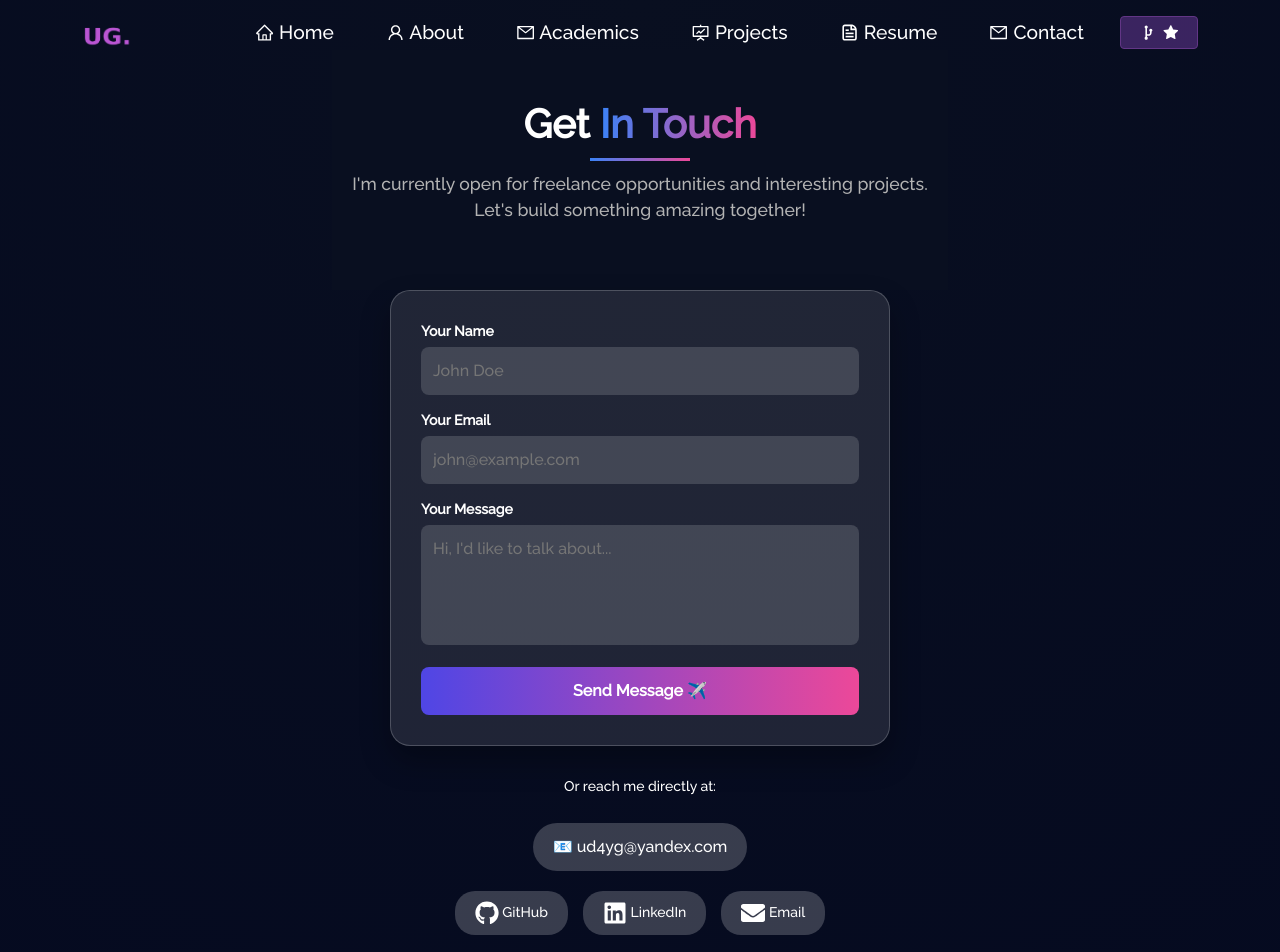
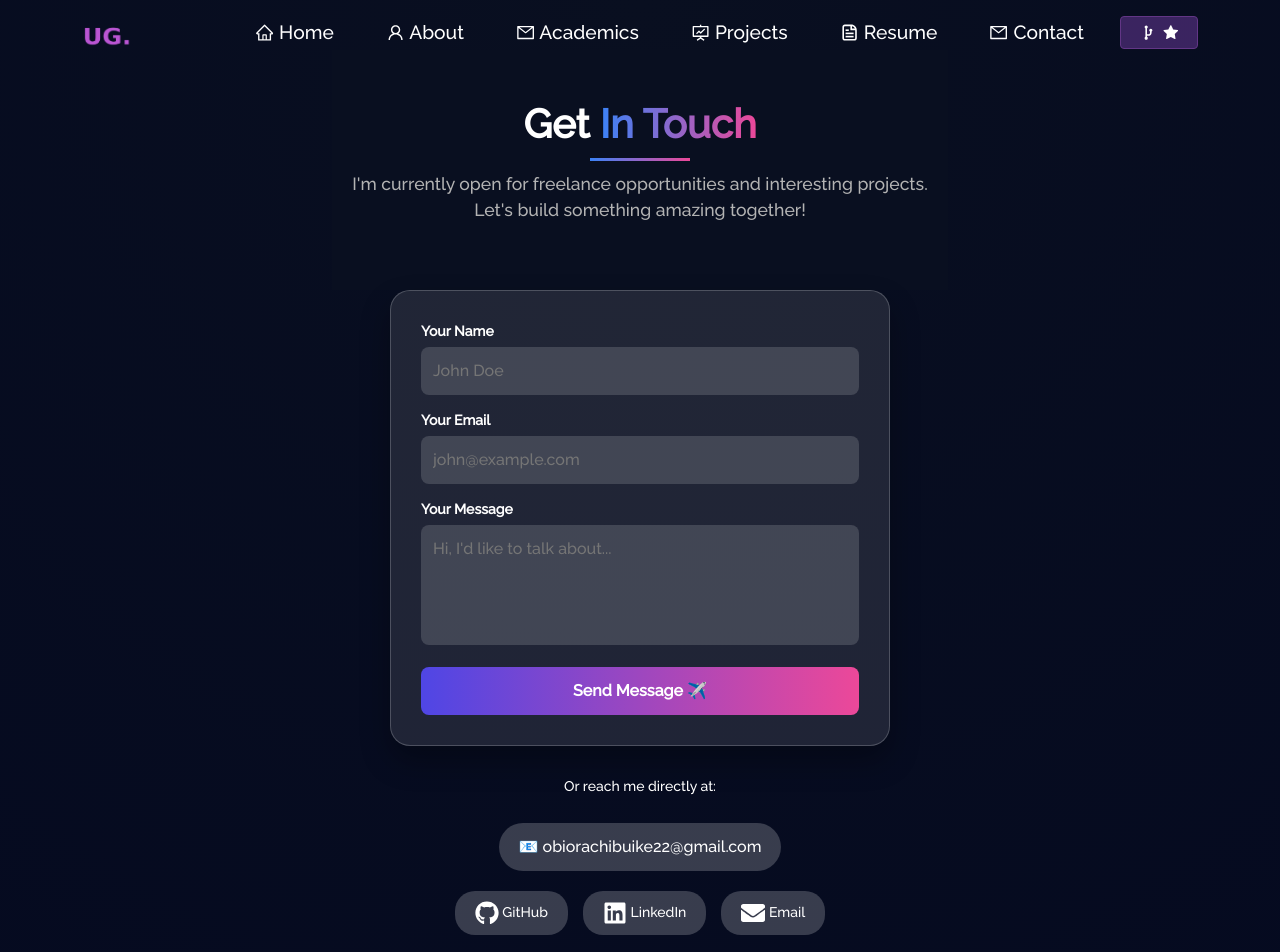
Before and after one commit to Obiorachibuike/CodexTech, a React (Create React App) app: page /contact in a window 1280 px wide. Shown: the top 952 px of the page. Built offline with nearby package versions, Linux system fonts and the light colour scheme.

Commit message:
Update Contact.js

```diff
--- a/src/components/Contact/Contact.js
+++ b/src/components/Contact/Contact.js
@@ -82,16 +82,16 @@ const Contact = () => {
 
       {/* Direct Email Contact */}
       <p className="direct-contact-text">Or reach me directly at:</p>
-      <a href="mailto:ud4yg@yandex.com" className="email-button">
-        📧 ud4yg@yandex.com
+      <a href="mailto:obiorachibuike22@gmail.com" className="email-button">
+        📧 obiorachibuike22@gmail.com
       </a>
 
       {/* Social Media Buttons with Icons */}
       <div className="social-links">
-        <a href="https://github.com/oxBinaryBrain" target="_blank" rel="noopener noreferrer" className="social-button">
+        <a href="https://github.com/Obiorachibuike" target="_blank" rel="noopener noreferrer" className="social-button">
           <FaGithub size={24} /> GitHub
         </a>
-        <a href="https://www.linkedin.com/in/uday-g-601ba9266/" target="_blank" rel="noopener noreferrer" className="social-button">
+        <a href="https://www.linkedin.com/in/obiorachibuike/" target="_blank" rel="noopener noreferrer" className="social-button">
           <FaLinkedin size={24} /> LinkedIn
         </a>
         <a href="mailto:ud4yg@yandex.com" className="social-button">
@@ -103,7 +103,7 @@ const Contact = () => {
       <div className="footer">
         <button
           className="star-repo-button"
-          onClick={() => window.open("https://github.com/oxBinaryBrain/Portfolio_V1", "_blank")}
+          onClick={() => window.open("https://github.com/Obiorachibuike", "_blank")}
         >
           ⭐ Star this repo for support
         </button>
```
